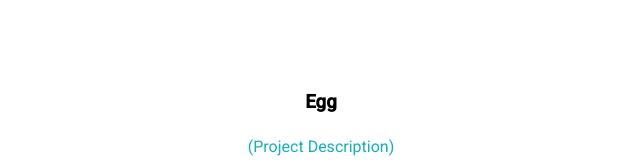
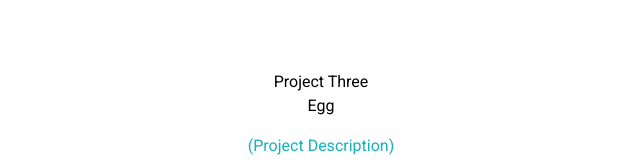
Before and after one commit to w1126l/old-repo, a plain HTML site: page art74.html in a window 1280 px wide. Shown: the part 356-524 px from the top of the page, without its empty margins (319-959 px from the left). Drawn offline with Linux system fonts and the light colour scheme.

Commit message:
Update art74.html

```diff
--- a/art74.html
+++ b/art74.html
@@ -18,7 +18,9 @@
     </ul>
   </div>
 
-  <h3><a href="https://w1126l.github.io/egg/index.html" style="color: #000000">Egg</a></h3>
+  <center><a href="https://w1126l.github.io/project03/pageFront.html" style="color: #000000">Project Three</a></center>
+
+  <center><a href="https://w1126l.github.io/egg/index.html" style="color: #000000">Egg</a></center>
     <p>(Project Description)</p>
 
   </div>
```
